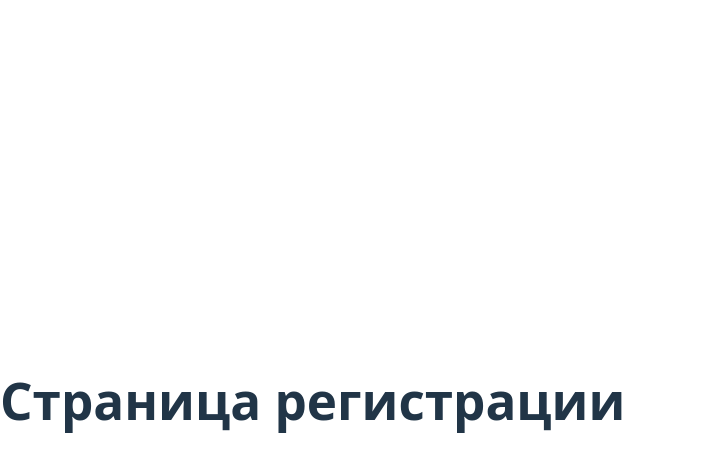
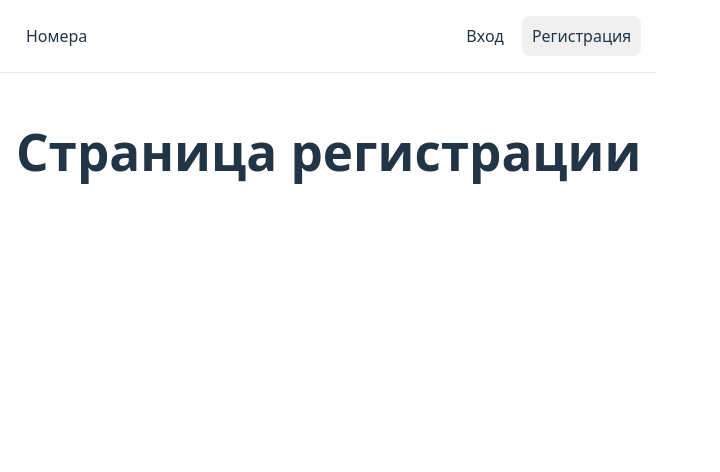
Before and after one commit to iNkyZ1/Diploma-SPA, a React app in the folder frontend/: page /register in a window 1280 px wide. Shown: the top 472 px of the page, without its empty margins (0-720 px from the left). Built offline with nearby package versions, Linux system fonts and the light colour scheme; the HTML template or start-up script is replaced by a standard one.

Commit message:
feat(router): add layout header and auth/admin route guards

```diff
--- /dev/null
+++ b/frontend/src/app/layout/AppLayout.jsx
@@ -0,0 +1,13 @@
+import { Outlet } from 'react-router-dom';
+import { Header } from '../../widgets/header/Header';
+
+export function AppLayout() {
+	return (
+		<div style={{ minHeight: '100vh' }}>
+			<Header />
+			<main style={{ padding: 16, maxWidth: 1100, margin: '0 auto' }}>
+				<Outlet />
+			</main>
+		</div>
+	);
+}
--- a/frontend/src/app/router/AppRouter.jsx
+++ b/frontend/src/app/router/AppRouter.jsx
@@ -1,4 +1,8 @@
 import { Routes, Route, Navigate } from 'react-router-dom';
+
+import { AppLayout } from '../layout/AppLayout';
+import { RequireAuth } from './guards/RequireAuth';
+import { RequireAdmin } from './guards/RequireAdmin';
 
 import { RoomsListPage } from '../../pages/RoomsListPage/RoomsListPage';
 import { RoomDetailsPage } from '../../pages/RoomDetailsPage/RoomDetailsPage';
@@ -10,17 +14,25 @@ import { AuthRegisterPage } from '../../pages/AuthRegisterPage/AuthRegisterPage'
 export function AppRouter() {
 	return (
 		<Routes>
-			<Route path="/" element={<Navigate to="/rooms" replace />} />
-			<Route path="/rooms" element={<RoomsListPage />} />
-			<Route path="/rooms/:id" element={<RoomDetailsPage />} />
+			<Route element={<AppLayout />}>
+				<Route path="/" element={<Navigate to="/rooms" replace />} />
 
-			<Route path="/my-bookings" element={<MyBookingsPage />} />
-			<Route path="/admin" element={<AdminPage />} />
+				<Route path="/rooms" element={<RoomsListPage />} />
+				<Route path="/rooms/:id" element={<RoomDetailsPage />} />
 
-			<Route path="/login" element={<AuthLoginPage />} />
-			<Route path="/register" element={<AuthRegisterPage />} />
+				<Route path="/login" element={<AuthLoginPage />} />
+				<Route path="/register" element={<AuthRegisterPage />} />
 
-			<Route path="*" element={<div>404</div>} />
+				<Route element={<RequireAuth />}>
+					<Route path="/my-bookings" element={<MyBookingsPage />} />
+				</Route>
+
+				<Route element={<RequireAdmin />}>
+					<Route path="/admin" element={<AdminPage />} />
+				</Route>
+
+				<Route path="*" element={<div>404</div>} />
+			</Route>
 		</Routes>
 	);
 }
--- /dev/null
+++ b/frontend/src/app/router/guards/RequireAdmin.jsx
@@ -0,0 +1,13 @@
+import { Navigate, Outlet } from 'react-router-dom';
+import { useAppSelector } from '../../store/hooks';
+import { selectIsAdmin, selectIsAuthed } from '../../../features/auth/model/authSlice';
+
+export function RequireAdmin() {
+	const isAuthed = useAppSelector(selectIsAuthed);
+	const isAdmin = useAppSelector(selectIsAdmin);
+
+	if (!isAuthed) return <Navigate to="/login" replace />;
+	if (!isAdmin) return <Navigate to="/rooms" replace />;
+
+	return <Outlet />;
+}
--- /dev/null
+++ b/frontend/src/app/router/guards/RequireAuth.jsx
@@ -0,0 +1,14 @@
+import { Navigate, Outlet, useLocation } from 'react-router-dom';
+import { useAppSelector } from '../../store/hooks';
+import { selectIsAuthed } from '../../../features/auth/model/authSlice';
+
+export function RequireAuth() {
+	const isAuthed = useAppSelector(selectIsAuthed);
+	const location = useLocation();
+
+	if (!isAuthed) {
+		return <Navigate to="/login" replace state={{ from: location.pathname }} />;
+	}
+
+	return <Outlet />;
+}
--- /dev/null
+++ b/frontend/src/widgets/header/Header.jsx
@@ -0,0 +1,82 @@
+import { NavLink, useNavigate } from 'react-router-dom';
+import { useAppDispatch, useAppSelector } from '../../app/store/hooks';
+import {
+	logout,
+	selectIsAdmin,
+	selectIsAuthed,
+	selectUser,
+} from '../../features/auth/model/authSlice';
+
+const linkStyle = ({ isActive }) => ({
+	textDecoration: 'none',
+	padding: '8px 10px',
+	borderRadius: 8,
+	color: 'inherit',
+	background: isActive ? 'rgba(0,0,0,0.06)' : 'transparent',
+});
+
+export function Header() {
+	const dispatch = useAppDispatch();
+	const navigate = useNavigate();
+
+	const isAuthed = useAppSelector(selectIsAuthed);
+	const isAdmin = useAppSelector(selectIsAdmin);
+	const user = useAppSelector(selectUser);
+
+	const onLogout = () => {
+		dispatch(logout());
+		navigate('/rooms');
+	};
+
+	return (
+		<header style={{ padding: 16, borderBottom: '1px solid rgba(0,0,0,0.08)' }}>
+			<div
+				style={{
+					maxWidth: 1100,
+					margin: '0 auto',
+					display: 'flex',
+					gap: 12,
+					alignItems: 'center',
+				}}
+			>
+				<nav style={{ display: 'flex', gap: 8, alignItems: 'center', flex: 1 }}>
+					<NavLink to="/rooms" style={linkStyle}>
+						Номера
+					</NavLink>
+
+					{isAuthed && (
+						<NavLink to="/my-bookings" style={linkStyle}>
+							Мои брони
+						</NavLink>
+					)}
+
+					{isAdmin && (
+						<NavLink to="/admin" style={linkStyle}>
+							Админ
+						</NavLink>
+					)}
+				</nav>
+
+				<div style={{ display: 'flex', gap: 8, alignItems: 'center' }}>
+					{isAuthed ? (
+						<>
+							<span style={{ fontSize: 14, opacity: 0.8 }}>
+								{user?.login} ({user?.role})
+							</span>
+							<button onClick={onLogout}>Выйти</button>
+						</>
+					) : (
+						<>
+							<NavLink to="/login" style={linkStyle}>
+								Вход
+							</NavLink>
+							<NavLink to="/register" style={linkStyle}>
+								Регистрация
+							</NavLink>
+						</>
+					)}
+				</div>
+			</div>
+		</header>
+	);
+}
```
